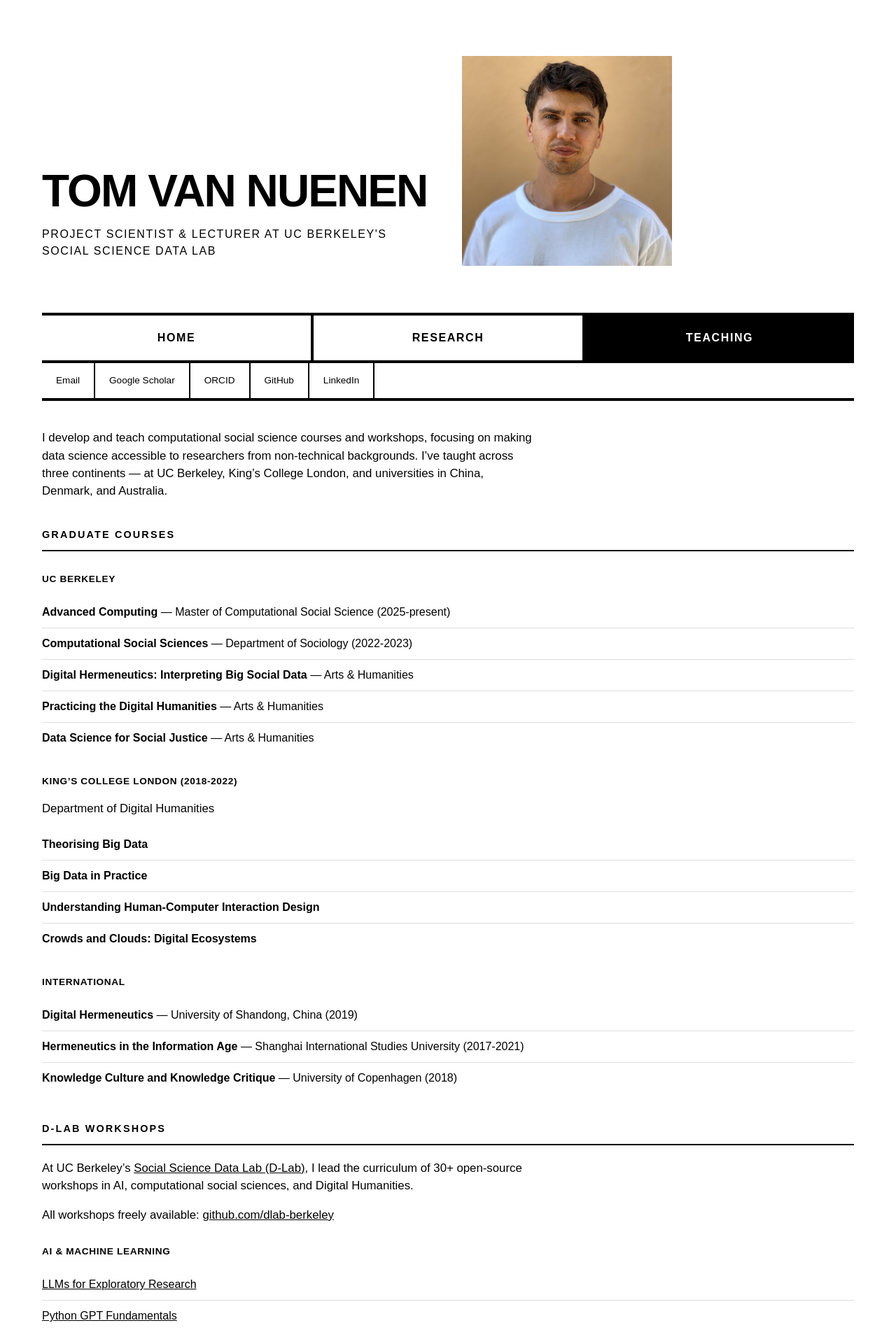
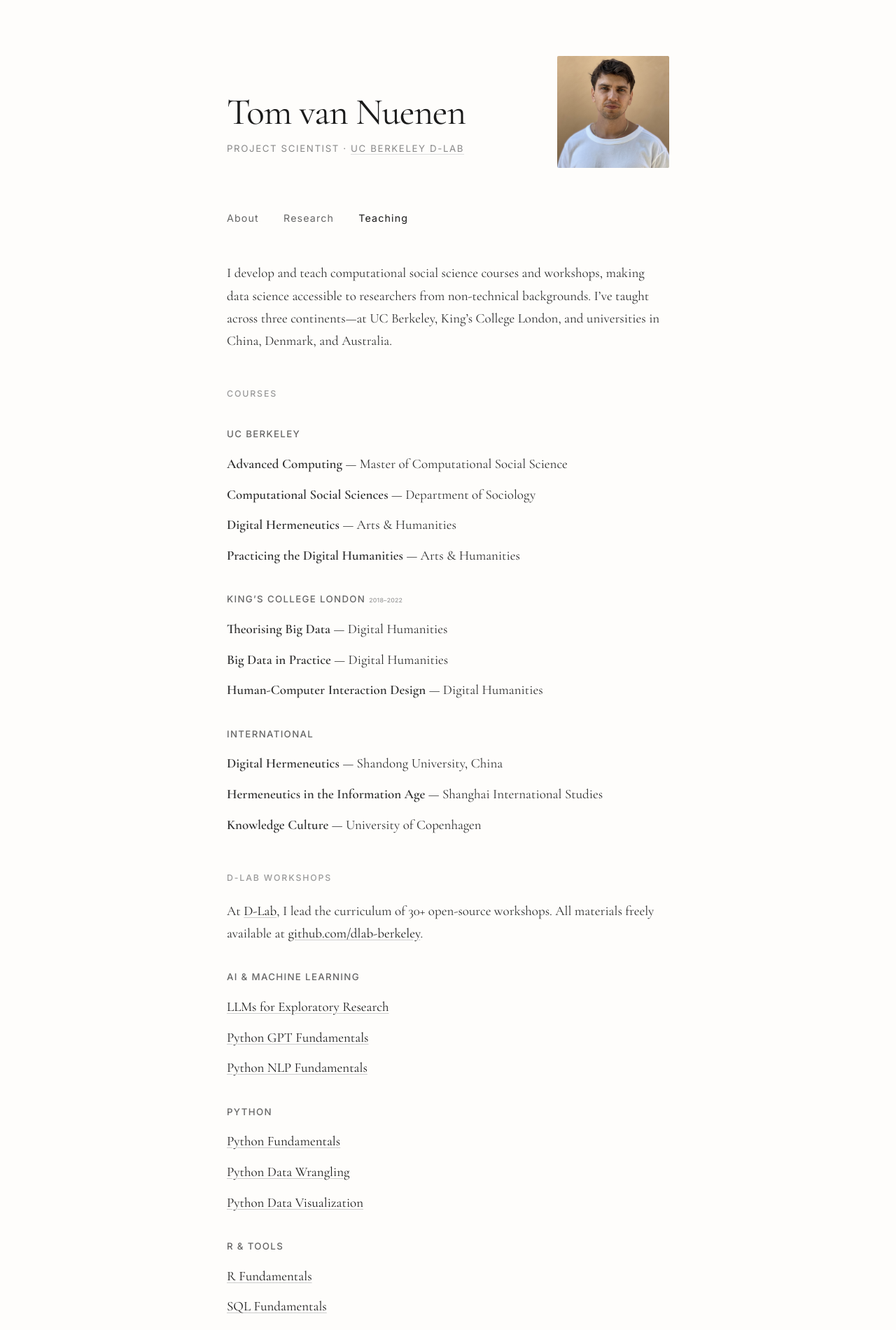
Before and after one commit to tomvannuenen/tomvannuenen.github.io, a Jekyll site: the page built from teaching.md, in a window 1280 px wide. Shown: the top 1901 px of the page at 70% size. Built offline with Jekyll 4.4.1, drawn with Linux system fonts in a browser that asks for light colours; some of the changed text lies outside the part shown.

Commit message:
Implement elegant refined design
- Cormorant Garamond + Inter typography pairing
- Warm off-white background, generous whitespace
- Subtle venue tags, flowing research interests
- Books with year column layout
- Refined intro copy
- Responsive design

🤖 Generated with [Claude Code](https://claude.com/claude-code)

Co-Authored-By: Claude Opus 4.5 <noreply@anthropic.com>

```diff
--- a/_layouts/default.html
+++ b/_layouts/default.html
@@ -3,8 +3,11 @@
 <head>
     <meta charset="UTF-8">
     <meta name="viewport" content="width=device-width, initial-scale=1.0">
-    <title>{% if page.title %}{{ page.title }} - {% endif %}{{ site.title }}</title>
+    <title>{% if page.title and page.title != "Home" %}{{ page.title }} - {% endif %}{{ site.title }}</title>
     <meta name="description" content="{{ site.description }}">
+    <link rel="preconnect" href="https://fonts.googleapis.com">
+    <link rel="preconnect" href="https://fonts.gstatic.com" crossorigin>
+    <link href="https://fonts.googleapis.com/css2?family=Cormorant+Garamond:ital,wght@0,400;0,500;0,600;1,400&family=Inter:wght@400;500&display=swap" rel="stylesheet">
     <style>
         * {
             margin: 0;
@@ -13,252 +16,264 @@
         }
 
         body {
-            font-family: 'Arial', 'Helvetica Neue', sans-serif;
-            background: #fff;
-            color: #000;
-            line-height: 1.5;
+            font-family: 'Cormorant Garamond', Georgia, serif;
+            background: #fefdfb;
+            color: #2d2d2d;
+            font-size: 19px;
+            line-height: 1.7;
         }
 
         .container {
-            max-width: 1200px;
+            max-width: 680px;
             margin: 0 auto;
-            padding: 20px;
+            padding: 80px 24px;
         }
 
+        /* Header */
         header {
             display: grid;
-            grid-template-columns: 1fr 1fr;
+            grid-template-columns: 1fr auto;
             gap: 40px;
-            padding: 60px 0;
-            border-bottom: 4px solid #000;
-        }
-
-        .header-left {
-            display: flex;
-            flex-direction: column;
-            justify-content: flex-end;
+            align-items: end;
+            margin-bottom: 60px;
         }
 
         h1.site-title {
-            font-size: 4em;
-            font-weight: 900;
-            line-height: 0.9;
-            text-transform: uppercase;
-            letter-spacing: -0.03em;
+            font-size: 2.8em;
+            font-weight: 400;
+            letter-spacing: -0.02em;
+            line-height: 1.1;
+            color: #1a1a1a;
         }
 
-        .subtitle {
-            font-size: 1em;
-            margin-top: 20px;
-            text-transform: uppercase;
-            letter-spacing: 0.1em;
+        h1.site-title a {
+            color: inherit;
+            text-decoration: none;
         }
 
-        .header-photo {
-            width: 100%;
-            max-width: 300px;
-            aspect-ratio: 1;
+        .photo {
+            width: 160px;
+            height: 160px;
             object-fit: cover;
+            border-radius: 2px;
+            filter: grayscale(20%);
         }
 
+        .role {
+            font-family: 'Inter', sans-serif;
+            font-size: 0.7em;
+            letter-spacing: 0.12em;
+            text-transform: uppercase;
+            color: #888;
+            margin-top: 12px;
+        }
+
+        .role a {
+            color: #888;
+            text-decoration: none;
+            border-bottom: 1px solid #ddd;
+        }
+
+        .role a:hover {
+            color: #1a1a1a;
+            border-color: #1a1a1a;
+        }
+
+        /* Navigation */
         nav {
-            display: flex;
-            border-bottom: 4px solid #000;
+            font-family: 'Inter', sans-serif;
+            font-size: 0.75em;
+            letter-spacing: 0.08em;
+            margin-bottom: 50px;
         }
 
         nav a {
-            flex: 1;
-            padding: 20px;
-            text-align: center;
-            color: #000;
+            color: #666;
             text-decoration: none;
-            text-transform: uppercase;
-            font-weight: bold;
-            letter-spacing: 0.1em;
-            border-right: 4px solid #000;
-            transition: all 0.1s;
+            margin-right: 30px;
         }
 
-        nav a:last-child {
-            border-right: none;
+        nav a:hover {
+            color: #1a1a1a;
         }
 
-        nav a:hover, nav a.active {
-            background: #000;
-            color: #fff;
+        nav a.active {
+            color: #1a1a1a;
         }
 
+        /* Content */
+        main {
+            min-height: 400px;
+        }
+
+        p {
+            margin-bottom: 1.2em;
+        }
+
+        a {
+            color: #1a1a1a;
+            text-decoration-color: #ccc;
+            text-underline-offset: 3px;
+        }
+
+        a:hover {
+            text-decoration-color: #1a1a1a;
+        }
+
+        /* Section styling */
+        section {
+            margin-bottom: 50px;
+        }
+
+        h2 {
+            font-family: 'Inter', sans-serif;
+            font-size: 0.65em;
+            font-weight: 500;
+            letter-spacing: 0.15em;
+            text-transform: uppercase;
+            color: #999;
+            margin-bottom: 20px;
+            margin-top: 50px;
+        }
+
+        h3 {
+            font-family: 'Inter', sans-serif;
+            font-size: 0.7em;
+            font-weight: 500;
+            letter-spacing: 0.1em;
+            text-transform: uppercase;
+            color: #666;
+            margin: 35px 0 15px;
+        }
+
+        /* Lists */
+        ul {
+            list-style: none;
+            margin-bottom: 1.5em;
+        }
+
+        li {
+            margin-bottom: 0.6em;
+            padding-left: 0;
+        }
+
+        /* Books styling */
+        .books {
+            display: flex;
+            flex-direction: column;
+            gap: 25px;
+        }
+
+        .book {
+            display: grid;
+            grid-template-columns: 50px 1fr;
+            gap: 20px;
+            align-items: start;
+        }
+
+        .book-year {
+            font-family: 'Inter', sans-serif;
+            font-size: 0.7em;
+            color: #999;
+            padding-top: 5px;
+        }
+
+        .book-title {
+            font-style: italic;
+            font-size: 1.1em;
+        }
+
+        .book-desc {
+            font-size: 0.9em;
+            color: #666;
+            margin-top: 4px;
+        }
+
+        /* Research interests */
+        .interests {
+            font-style: italic;
+            color: #666;
+            font-size: 1em;
+        }
+
+        .interests span {
+            white-space: nowrap;
+        }
+
+        .interests span::after {
+            content: " · ";
+            color: #ccc;
+        }
+
+        .interests span:last-child::after {
+            content: "";
+        }
+
+        /* Links section */
         .links {
             display: flex;
             flex-wrap: wrap;
-            border-bottom: 4px solid #000;
+            gap: 8px 24px;
+            font-family: 'Inter', sans-serif;
+            font-size: 0.8em;
         }
 
         .links a {
-            padding: 15px 20px;
-            color: #000;
+            color: #666;
             text-decoration: none;
-            border-right: 2px solid #000;
-            font-size: 0.85em;
         }
 
         .links a:hover {
-            background: #ff0;
+            color: #1a1a1a;
         }
 
-        main {
-            padding: 40px 0;
+        /* Venue tags for publications */
+        .venue {
+            font-family: 'Inter', sans-serif;
+            font-size: 0.65em;
+            color: #999;
+            letter-spacing: 0.03em;
         }
 
-        h1, h2, h3 {
-            text-transform: uppercase;
+        /* Flourish */
+        .flourish {
+            text-align: center;
+            color: #ddd;
+            font-size: 1.5em;
+            margin: 40px 0;
+            letter-spacing: 0.5em;
+        }
+
+        /* Footer */
+        footer {
+            margin-top: 80px;
+            padding-top: 30px;
+            border-top: 1px solid #eee;
+            font-family: 'Inter', sans-serif;
+            font-size: 0.7em;
+            color: #bbb;
             letter-spacing: 0.05em;
         }
 
-        h2 {
-            font-size: 0.9em;
-            font-weight: bold;
-            letter-spacing: 0.15em;
-            margin: 40px 0 20px;
-            padding-bottom: 10px;
-            border-bottom: 2px solid #000;
-        }
-
-        h3 {
-            font-size: 0.85em;
-            margin: 30px 0 15px;
-        }
-
-        p {
-            margin-bottom: 1em;
-            font-size: 1.05em;
-            max-width: 700px;
-        }
-
-        ul {
-            list-style: none;
-            margin-bottom: 1em;
-        }
-
-        li {
-            padding: 10px 0;
-            border-bottom: 1px solid #ddd;
-        }
-
-        li:last-child {
-            border-bottom: none;
-        }
-
-        a {
-            color: #000;
-            text-decoration: underline;
-        }
-
-        a:hover {
-            background: #ff0;
-        }
-
-        .keywords {
-            display: flex;
-            flex-wrap: wrap;
-            gap: 8px;
-            margin: 30px 0;
-        }
-
-        .keyword {
-            background: #000;
-            color: #fff;
-            padding: 5px 12px;
-            font-size: 0.75em;
-            text-transform: uppercase;
-            letter-spacing: 0.05em;
-        }
-
-        .books {
-            background: #f5f5f5;
-            padding: 30px;
-            margin: 20px 0;
-        }
-
-        .book {
-            margin-bottom: 25px;
-            padding-bottom: 25px;
-            border-bottom: 1px solid #ccc;
-        }
-
-        .book:last-child {
-            border-bottom: none;
-            margin-bottom: 0;
-            padding-bottom: 0;
-        }
-
-        .book-title {
-            font-weight: bold;
-            font-size: 1.1em;
-        }
-
-        .book-meta {
-            font-size: 0.85em;
-            color: #666;
-            margin-top: 5px;
-        }
-
-        footer {
-            border-top: 4px solid #000;
-            padding: 20px 0;
-            font-size: 0.85em;
-            text-transform: uppercase;
-            letter-spacing: 0.1em;
-        }
-
-        /* Page-specific: two column layout for home */
-        .two-column {
-            display: grid;
-            grid-template-columns: 2fr 1fr;
-            gap: 40px;
-        }
-
-        .sidebar {
-            background: #f5f5f5;
-            padding: 30px;
-        }
-
-        /* Research page styling */
-        .publication-list li {
-            padding: 15px 0;
-        }
-
-        .venue-tag {
-            background: #000;
-            color: #fff;
-            padding: 2px 8px;
-            font-size: 0.7em;
-            text-transform: uppercase;
-            margin-left: 8px;
-        }
-
-        /* Teaching page styling */
-        .course-list li strong {
-            display: block;
-            margin-bottom: 3px;
-        }
-
-        @media (max-width: 768px) {
+        /* Responsive */
+        @media (max-width: 600px) {
             header {
                 grid-template-columns: 1fr;
+                gap: 20px;
             }
-            .two-column {
-                grid-template-columns: 1fr;
+            .photo {
+                width: 120px;
+                height: 120px;
             }
             h1.site-title {
-                font-size: 2.5em;
+                font-size: 2.2em;
             }
-            nav {
-                flex-wrap: wrap;
+            .book {
+                grid-template-columns: 1fr;
+                gap: 5px;
             }
-            nav a {
-                flex: 1 1 50%;
-                border-bottom: 4px solid #000;
+            .book-year {
+                padding-top: 0;
             }
         }
     </style>
@@ -266,28 +281,18 @@
 <body>
     <div class="container">
         <header>
-            <div class="header-left">
-                <h1 class="site-title">{{ site.title }}</h1>
-                <p class="subtitle">{{ site.description }}</p>
+            <div>
+                <h1 class="site-title"><a href="/">{{ site.title }}</a></h1>
+                <p class="role">Project Scientist · <a href="https://dlab.berkeley.edu/">UC Berkeley D-Lab</a></p>
             </div>
-            <div class="header-right">
-                <img src="/assets/images/IMG_9676_sm.jpg" alt="{{ site.title }}" class="header-photo">
-            </div>
+            <img src="/assets/images/IMG_9676_sm.jpg" alt="{{ site.title }}" class="photo">
         </header>
 
         <nav>
-            <a href="/" {% if page.url == "/" %}class="active"{% endif %}>Home</a>
+            <a href="/" {% if page.url == "/" %}class="active"{% endif %}>About</a>
             <a href="/research" {% if page.url == "/research.html" or page.url == "/research" %}class="active"{% endif %}>Research</a>
             <a href="/teaching" {% if page.url == "/teaching.html" or page.url == "/teaching" %}class="active"{% endif %}>Teaching</a>
         </nav>
-
-        <div class="links">
-            <a href="mailto:tomvannuenen@berkeley.edu">Email</a>
-            <a href="https://scholar.google.com/citations?hl=en&user=Bsq-uDoAAAAJ">Google Scholar</a>
-            <a href="https://orcid.org/0000-0002-8357-2316">ORCID</a>
-            <a href="https://github.com/tomvannuenen">GitHub</a>
-            <a href="https://www.linkedin.com/in/tomvannuenen/">LinkedIn</a>
-        </div>
 
         <main>
             {{ content }}
--- a/teaching.md
+++ b/teaching.md
@@ -3,37 +3,32 @@ layout: default
 title: Teaching
 ---
 
-I develop and teach computational social science courses and workshops, focusing on making data science accessible to researchers from non-technical backgrounds. I've taught across three continents — at UC Berkeley, King's College London, and universities in China, Denmark, and Australia.
+I develop and teach computational social science courses and workshops, making data science accessible to researchers from non-technical backgrounds. I've taught across three continents—at UC Berkeley, King's College London, and universities in China, Denmark, and Australia.
 
-## Graduate Courses
+## Courses
 
 ### UC Berkeley
 
-- **Advanced Computing** — Master of Computational Social Science (2025-present)
-- **Computational Social Sciences** — Department of Sociology (2022-2023)
-- **Digital Hermeneutics: Interpreting Big Social Data** — Arts & Humanities
+- **Advanced Computing** — Master of Computational Social Science
+- **Computational Social Sciences** — Department of Sociology
+- **Digital Hermeneutics** — Arts & Humanities
 - **Practicing the Digital Humanities** — Arts & Humanities
-- **Data Science for Social Justice** — Arts & Humanities
 
-### King's College London (2018-2022)
-Department of Digital Humanities
+### King's College London <span class="venue">2018–2022</span>
 
-- **Theorising Big Data**
-- **Big Data in Practice**
-- **Understanding Human-Computer Interaction Design**
-- **Crowds and Clouds: Digital Ecosystems**
+- **Theorising Big Data** — Digital Humanities
+- **Big Data in Practice** — Digital Humanities
+- **Human-Computer Interaction Design** — Digital Humanities
 
 ### International
 
-- **Digital Hermeneutics** — University of Shandong, China (2019)
-- **Hermeneutics in the Information Age** — Shanghai International Studies University (2017-2021)
-- **Knowledge Culture and Knowledge Critique** — University of Copenhagen (2018)
+- **Digital Hermeneutics** — Shandong University, China
+- **Hermeneutics in the Information Age** — Shanghai International Studies
+- **Knowledge Culture** — University of Copenhagen
 
 ## D-Lab Workshops
 
-At UC Berkeley's [Social Science Data Lab (D-Lab)](https://dlab.berkeley.edu/home), I lead the curriculum of 30+ open-source workshops in AI, computational social sciences, and Digital Humanities.
-
-All workshops freely available: [github.com/dlab-berkeley](https://github.com/dlab-berkeley)
+At [D-Lab](https://dlab.berkeley.edu/), I lead the curriculum of 30+ open-source workshops. All materials freely available at [github.com/dlab-berkeley](https://github.com/dlab-berkeley).
 
 ### AI & Machine Learning
 - [LLMs for Exploratory Research](https://github.com/dlab-berkeley/LLMs-for-Exploratory-Research)
@@ -41,41 +36,28 @@ All workshops freely available: [github.com/dlab-berkeley](https://github.com/dl
 - [Python NLP Fundamentals](https://github.com/dlab-berkeley/Python-NLP-Fundamentals)
 
 ### Python
-- [Python Fundamentals](https://github.com/dlab-berkeley/Python-Fundamentals) — 12-hour introduction
+- [Python Fundamentals](https://github.com/dlab-berkeley/Python-Fundamentals)
 - [Python Data Wrangling](https://github.com/dlab-berkeley/Python-Data-Wrangling)
 - [Python Data Visualization](https://github.com/dlab-berkeley/Python-Data-Visualization)
-- [Python Geospatial Fundamentals](https://github.com/dlab-berkeley/Python-Geospatial-Fundamentals)
 
-### R & Other
+### R & Tools
 - [R Fundamentals](https://github.com/dlab-berkeley/R-Fundamentals)
-- [R Data Wrangling](https://github.com/dlab-berkeley/R-Data-Wrangling)
 - [SQL Fundamentals](https://github.com/dlab-berkeley/SQL-Fundamentals)
 - [Bash & Git](https://github.com/dlab-berkeley/Bash-Git)
 
 ## Interactive Demos
 
-Browser-based interactive tools for teaching advanced computing concepts.
+Browser-based tools for teaching computing concepts: [compss211.github.io/demos](https://compss211.github.io/demos)
 
-[compss211.github.io/demos](https://compss211.github.io/demos)
+- Git & GitHub — Version control workflows
+- Web APIs — REST and authentication
+- Web Scraping — Data extraction with Python
+- Word Embeddings — How computers learn meaning
+- Transformer Attention — Query, Key, Value in AI
 
-- **Git & GitHub** — Version control and collaboration workflows
-- **Web APIs** — REST, authentication, and API integration
-- **Web Scraping** — Data extraction with Python and BeautifulSoup
-- **TF-IDF Analysis** — Document importance and key term extraction
-- **Word Embeddings** — How computers learn word meanings
-- **Transformer Attention** — Query, Key, Value matrices in AI models
+## Invited Talks
 
-## Working Groups
-
-**LLM Working Group** — UC Berkeley, Spring 2024 (200+ participants)
-[dlab.berkeley.edu/events/llm-working-group](https://dlab.berkeley.edu/events/llm-working-group-february-2024/2024-02-26)
-
-**Digital Humanities Working Group** — UC Berkeley, Fall 2024 (100+ participants)
-[dlab.berkeley.edu/events/digital-humanities-working-group](https://dlab.berkeley.edu/events/digital-humanities-working-group-november-2024/2024-11-04)
-
-## Selected Invited Talks
-
-- **Prompt Engineering for Legal Issues** — Global Rights Innovation Lab, UC Berkeley (2025)
-- **Digital Hermeneutics: Interpretation in Times of Big Data** — Keynote, Tsinghua University, Beijing (2020)
-- **Teaching Bias through Word Embeddings** — UC Berkeley (2022)
-- **Genders: Calling Out AI** — Workshop, Science Gallery London
+- **Prompt Engineering for Legal Issues** — UC Berkeley, 2025
+- **Digital Hermeneutics** — Keynote, Tsinghua University, 2020
+- **Teaching Bias through Word Embeddings** — UC Berkeley, 2022
+- **Genders: Calling Out AI** — Science Gallery London
```
Also changed, not shown: index.md (+32 -17 lines), research.md (+24 -29 lines).
